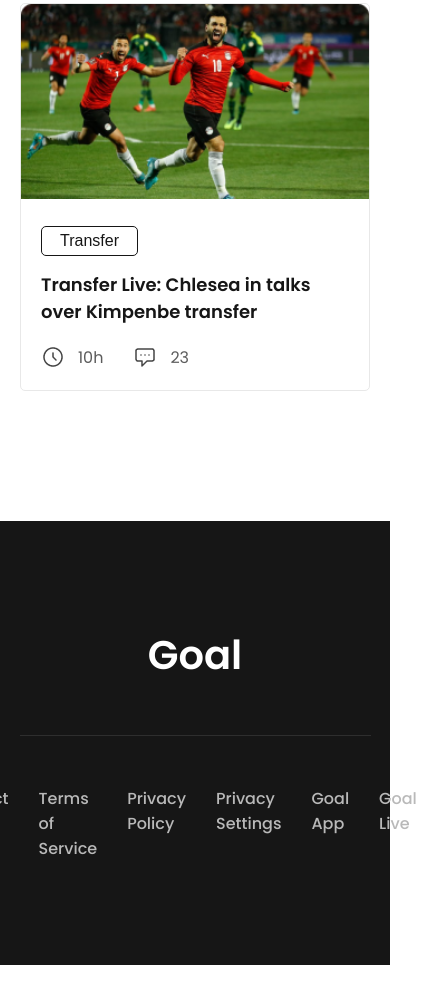
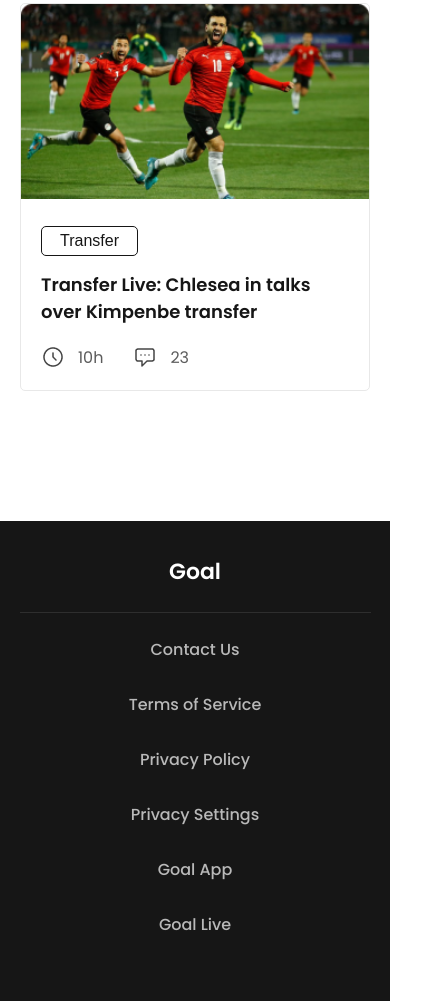
Before and after one commit to JubayerP/assignment-2, a plain HTML site: page index.html in a window 390 px wide. Shown: the part 4611-5612 px from the top of the page, 447 px wide, since content can reach past the window. Before the commit the page ends 5576 px from the top, so only its background shows below. Drawn offline with nearby package versions, Linux system fonts and the light colour scheme.

Commit message:
mobile responsive footer

```diff
--- a/style.css
+++ b/style.css
@@ -254,6 +254,23 @@ footer .line{
     .menu a{
         border: 1px solid #E8E8E8;
     }
+
+    footer{
+        height: 480px;
+    }
+    .footer-content h1{
+        font-size: 22px;
+        margin-bottom: 24px;
+    }
+    .footer-links{
+        flex-direction: column;
+        margin-top: 24px;
+    }
+    .footer-links a{
+        width: 100%;
+        margin-bottom: 30px;
+        text-align: center;
+    }
 }
 
 /* For Tablet Devices */
```
